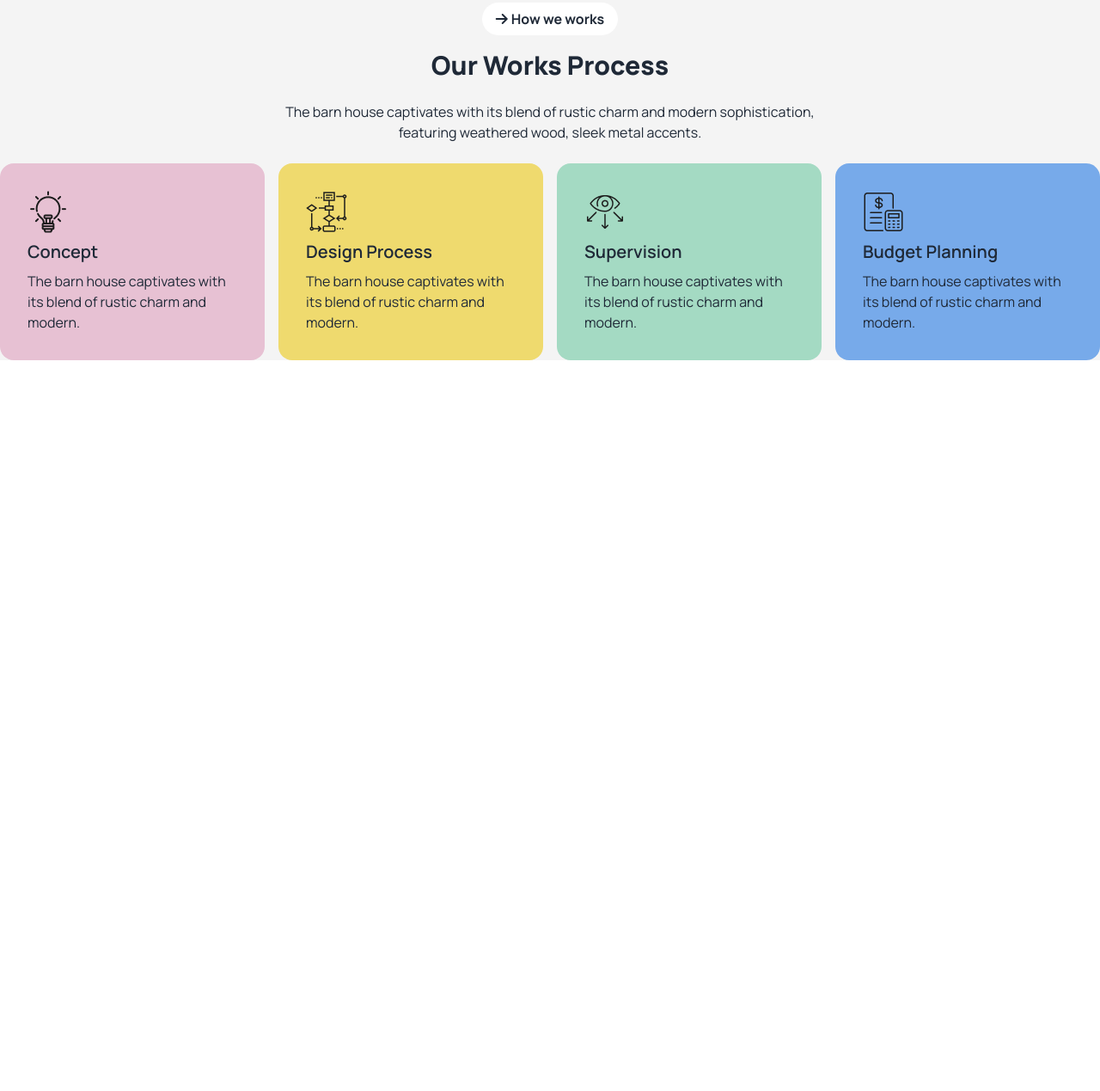
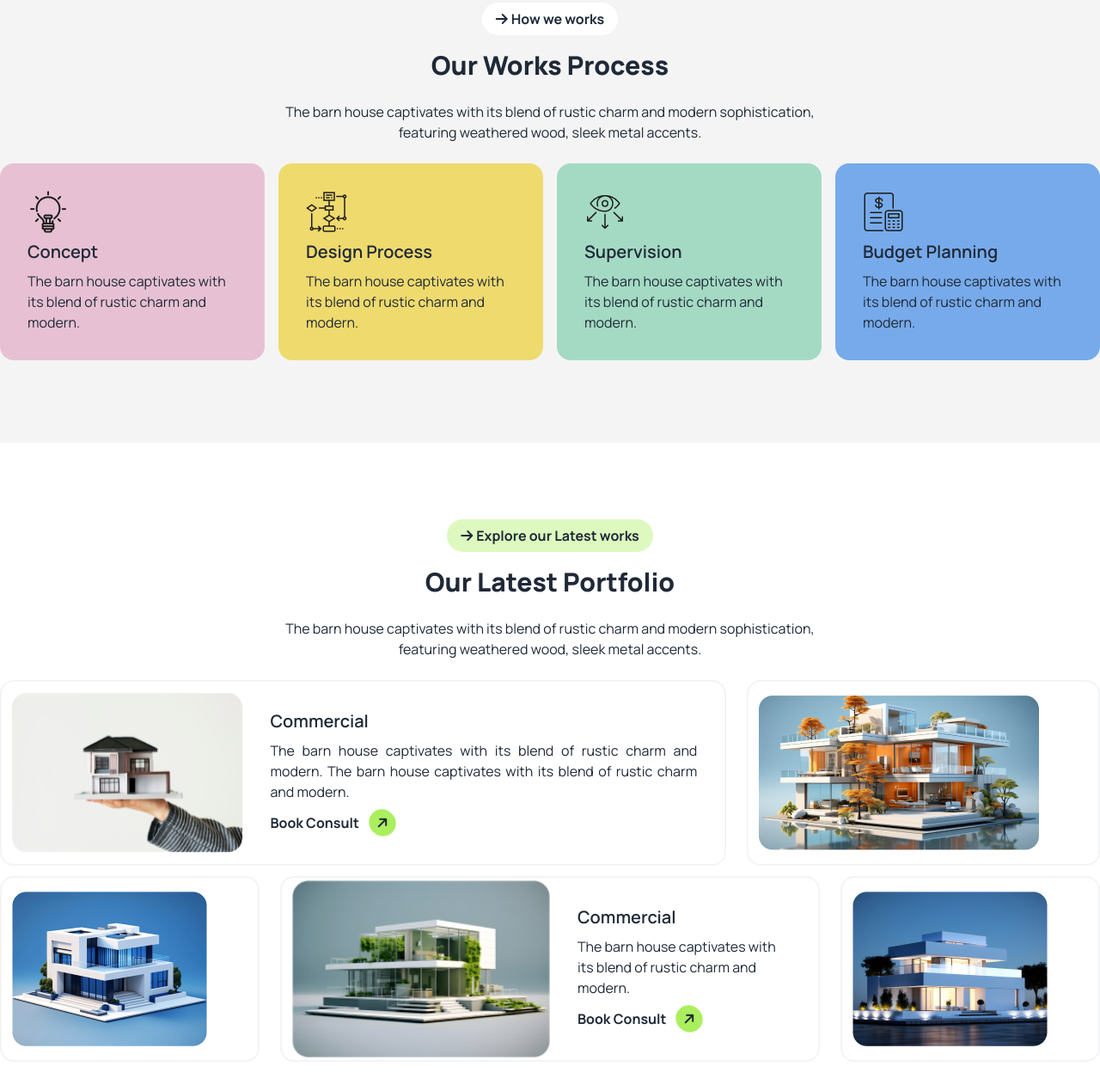
Before and after one commit to harunurroshiddm/heroassignment3, a plain HTML site: page index.html in a window 1280 px wide. Shown: the part 1489-2758 px from the top of the page at 86% size. Before the commit the page ends 1908 px from the top, so only its background shows below. Drawn offline with nearby package versions, Linux system fonts and the light colour scheme.

Commit message:
Portfolio Section Done

```diff
--- a/index.html
+++ b/index.html
@@ -51,7 +51,7 @@
                 <div class="padding">
                   <a class="btn bg-white rounded-full hover:bg-cu-btn-primary"><i class="fa-solid fa-magnifying-glass"></i></a>
                   <a class="btn bg-white rounded-full ml-2 hover:bg-cu-btn-primary"><i class="fa-solid fa-cart-shopping"></i></a>
-                  <a class="btn bg-cu-btn-primary font-bold rounded-3xl ml-2">Book Consult<i class="fa-solid fa-arrow-right rotate-[-45deg] bg-black text-white rounded-full p-2"></i></a>
+                  <a class="btn bg-cu-btn-primary font-bold rounded-3xl ml-2 border-cu-btn-primary hover:bg-white">Book Consult<i class="fa-solid fa-arrow-right rotate-[-45deg] bg-black text-white rounded-full p-2"></i></a>
                 </div>
                 </div>
 
@@ -90,14 +90,14 @@
         <div class="text-center">
             <h1 class="md:text-6xl text-3xl font-black my-8">A barn house of this design has a striking appearance</h1>
             <p>The barn house captivates with its blend of rustic charm and modern sophistication, featuring weathered wood, sleek metal accents, and large windows that flood the space with natural light.</p>
-            <a class="btn bg-cu-btn-primary bg-opacity-50 font-bold rounded-3xl ml-2 my-6">Book Consult<i class="fa-solid fa-arrow-right rotate-[-45deg] bg-cu-btn-primary bg-opacity-100 rounded-full p-2"></i></a>
+            <a class="btn bg-cu-btn-primary bg-opacity-50 font-bold rounded-3xl ml-2 my-6 hover:bg-white">Book Consult<i class="fa-solid fa-arrow-right rotate-[-45deg] bg-cu-btn-primary bg-opacity-100 rounded-full p-2"></i></a>
         </div>
     </div>
     </header>
 
     <main class="md:px-0 px-5">
       <!-- Design Thoughtful Section -->
-       <div class="py-24 md:flex items-center gap-6 md:container md:mx-auto">
+       <section class="py-24 md:flex items-center gap-6 md:container md:mx-auto">
         <!-- Text -->
          <div class="">
           <div class="ml-[-4em] pb-2 hidden md:block">
@@ -135,10 +135,10 @@
          <div>
           <img src="images/Rectangle.png" alt="">
          </div>
-       </div>
+       </section>
 
        <!-- Our Works Process Section -->
-       <div class="md:container md:mx-auto">
+       <section class="md:container md:mx-auto mb-24">
         <div class="items-center text-center">
           <a href="" class="font-bold bg-white rounded-full px-4 py-2"><i class="fa-solid fa-arrow-right mr-1"></i>How we works</a></div>
           <h2 class="py-6 text-3xl font-black items-center text-center">Our Works Process</h2>
@@ -173,7 +173,66 @@
               </div>
             </div>
           </div>
-       </div>
+       </section>
+
+       <!-- Portfolio Section -->
+        <section class="py-24 bg-white">
+          <div class="md:container md:mx-auto">
+            <div class="items-center text-center">
+              <a href="" class="font-bold bg-[#ABEF5F] bg-opacity-40 rounded-full px-4 py-2"><i class="fa-solid fa-arrow-right mr-1"></i>Explore our Latest works</a></div>
+              <h2 class="py-6 text-3xl font-black items-center text-center">Our Latest Portfolio</h2>
+              <p class="pb-6 items-center text-center">The barn house captivates with its blend of rustic charm and modern sophistication,<br>featuring weathered wood, sleek metal accents.</p>
+              <!-- Top Card -->
+              <div class="grid md:grid-cols-3 gap-6">
+                <div class="card card-side bg-base-100 border-gray-100 border-2 md:col-span-2">
+                  <div class="grid md:grid-cols-3">
+                    <figure class="ml-3 col-span-2 md:col-span-1 mt-3 md:mt-0">
+                      <img class="md:w-100" src="images/img1.png" alt="Image 1" />
+                    </figure>
+                    <div class="card-body col-span-2">
+                      <h2 class="card-title text-bold">Commercial</h2>
+                      <p class="text-justify">The barn house captivates with its blend of rustic charm and modern. The barn house captivates with its blend of rustic charm and modern.</p>
+                      <div class="card-actions justify-start">
+                        <a class="font-bold hover:bg-white">Book Consult<i class="fa-solid fa-arrow-right rotate-[-45deg] bg-cu-btn-primary bg-opacity-100 rounded-full p-2 ml-3"></i></a>
+                      </div>
+                    </div>
+                  </div>
+                </div>
+                <div class="card card-side bg-base-100 border-gray-100 border-2">
+                  <figure class="md:mx-3">
+                    <img class="w-100" src="images/img2.png" alt="Image 2">
+                  </figure>
+                </div>
+              </div>
+              <!-- Bottom Card -->
+              <div class="grid grid-cols-1 md:grid-cols-4 gap-6 mt-3">
+                <div class="card md:card-side bg-base-100 border-gray-100 border-2">
+                  <figure class="md:mx-3 mx-0">
+                    <img class="w-100" src="images/img3.png" alt="Image 3">
+                  </figure>
+                </div>
+                <div class="card card-side bg-base-100 border-gray-100 border-2 md:col-span-2">
+                  <div class="grid grid-cols-1 md:grid-cols-2">
+                    <figure class="md:ml-3">
+                      <img class="w-100" src="images/img4.png" alt="Image 4" />
+                    </figure>
+                    <div class="card-body">
+                      <h2 class="card-title text-bold">Commercial</h2>
+                      <p>The barn house captivates with its blend of rustic charm and modern.</p>
+                      <div class="card-actions justify-start">
+                        <a class="font-bold hover:bg-white">Book Consult<i class="fa-solid fa-arrow-right rotate-[-45deg] bg-cu-btn-primary bg-opacity-100 rounded-full p-2 ml-3"></i></a>
+                      </div>
+                    </div>
+                  </div>
+                </div>
+                <div class="card card-side bg-base-100 border-gray-100 border-2">
+                  <figure class="mx-3">
+                    <img class="w-100" src="images/img5.png" alt="Image 5">
+                  </figure>
+                </div>
+              </div>
+          </div>
+        </section>
     </main>
 </body>
 </html>
```
